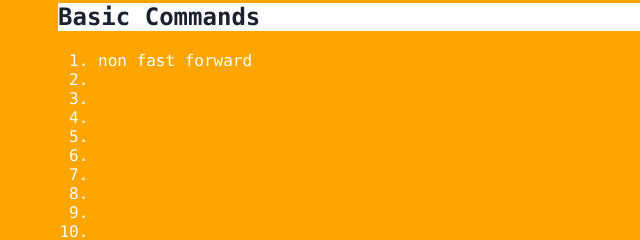
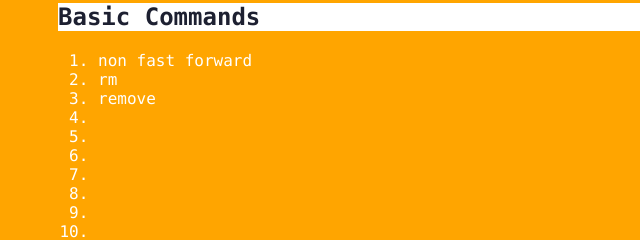
Before and after one commit to xiaozhx-pro/git_learning, a plain HTML site: page index.html in a window 1280 px wide. Both pictures are taken after a click on the element "Basic Commands". Shown: the part 313-553 px from the top of the page, 0-640 px from the left. Drawn offline with Linux system fonts and the light colour scheme.

Commit message:
add command

```diff
--- a/index.html
+++ b/index.html
@@ -30,8 +30,8 @@ G<!DOCTYPE html>
             <div class="panel">
                 <ol>
                     <li>non fast forward</li>
-                    <li></li>
-                    <li></li>
+                    <li>rm</li>
+                    <li>remove</li>
                     <li></li>
                     <li></li>
                     <li></li>
```
